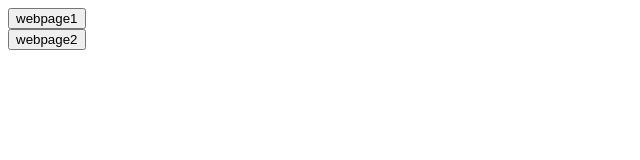
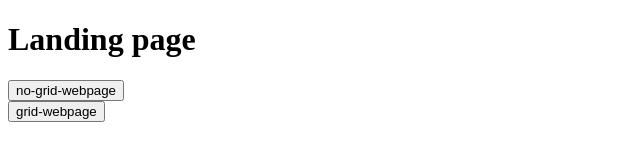
Before and after one commit to londzy/basic-webpage, a plain HTML site: page index.html in a window 1280 px wide. Shown: the whole page, without its empty margins (0-640 px from the left). Drawn offline with Linux system fonts and the light colour scheme.

Commit message:
added a heading

```diff
--- a/index.html
+++ b/index.html
@@ -7,11 +7,12 @@
 
   </head>
   <body>
+    <h1>Landing page</h1>
     <form action="no-grid/first-page.html" method="get" target="_blank">
-    <button type="submit">webpage1</button>
+    <button type="submit">no-grid-webpage</button>
 </form>
 <form action="simple-grid/index.html" method="get" target="_blank">
-<button type="submit">webpage2
+<button type="submit">grid-webpage
 </button>
 </form>
     <!--<a href="no-grid/first-page.html"><button>basic-webpage1b</button></a>
```
